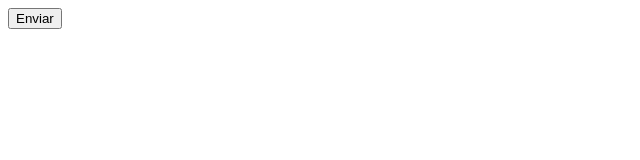
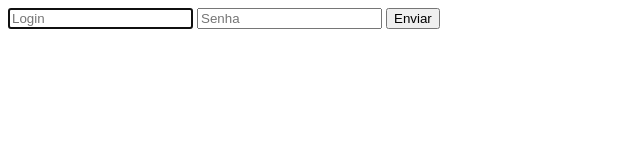
Before and after one commit to vprass/auth_jwt, a website: page views/pages/index.html in a window 1280 px wide. Shown: the whole page, without its empty margins (0-640 px from the left). Drawn offline with Linux system fonts and the light colour scheme.

Commit message:
organizacao de views e download de dependencias

```diff
--- a/package.json
+++ b/package.json
@@ -10,6 +10,7 @@
   "author": "",
   "license": "ISC",
   "dependencies": {
+    "body-parser": "^1.20.2",
     "express": "^4.18.2",
     "jsonwebtoken": "^9.0.0"
   }
--- a/views/pages/index.html
+++ b/views/pages/index.html
@@ -4,13 +4,17 @@
     <meta charset="UTF-8">
     <meta http-equiv="X-UA-Compatible" content="IE=edge">
     <meta name="viewport" content="width=device-width, initial-scale=1.0">
-    <title>Login</title>
+    <title>Tela de Login</title>
 </head>
 <body>
     <main>
-        <form method="post" action="/client/login">
-            <button type="submit">Enviar</button>
-        </form>
+        <header>
+            <form method="post" action="/client/login">
+                <input type="text" name="login" placeholder="Login" autofocus>
+                <input type="text" name="password" placeholder="Senha">
+                <button type="submit">Enviar</button>
+            </form>
+        </header>
     </main>
 </body>
 </html>
```
Also changed, not shown: views/pages/client.html (+8 -8 lines), 1 other file.
